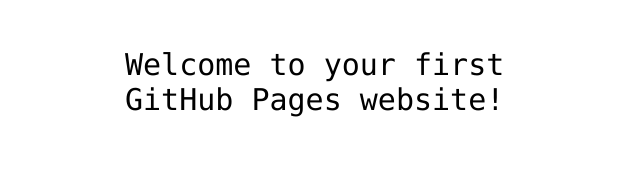
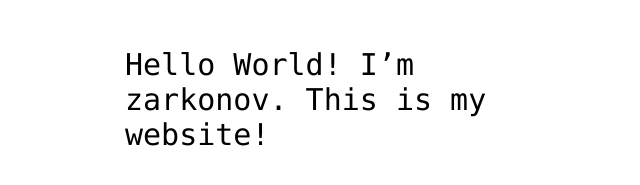
Before and after one commit to zarkonov/hello-world, a plain HTML site: page index.html in a window 1280 px wide. Shown: the part 341-526 px from the top of the page, without its empty margins (315-955 px from the left). Drawn offline with Linux system fonts and the light colour scheme.

Commit message:
Introduced myself to Github!

```diff
--- a/index.html
+++ b/index.html
@@ -12,7 +12,7 @@
 <img src="https://octodex.github.com/images/daftpunktocat-thomas.gif" id="octocat" alt="octocat-gif" />
 
 <!-- Change this code here by copy and pasting your template on line 15 -->
-<p>Welcome to your first GitHub Pages website!</p>
+<p>Hello World! I’m zarkonov. This is my website!</p>
 
 </body>
 </html>
```
